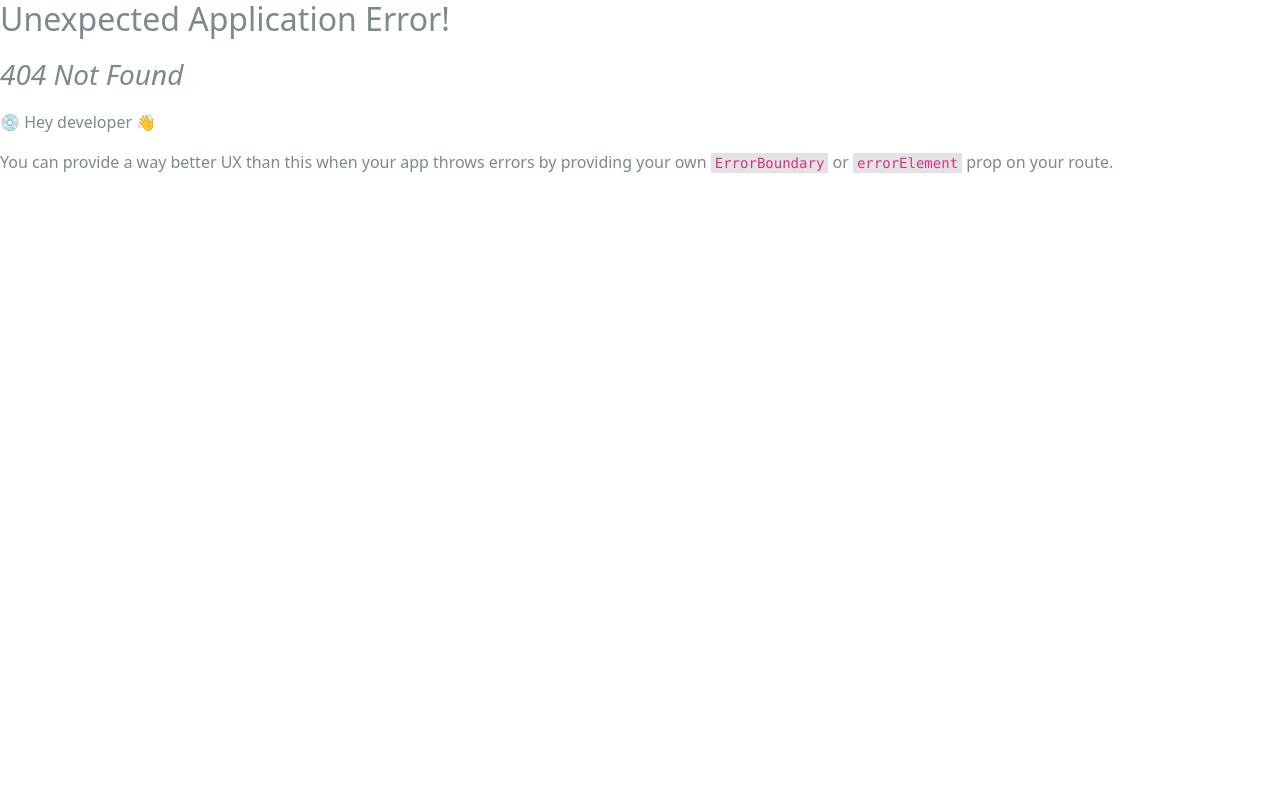
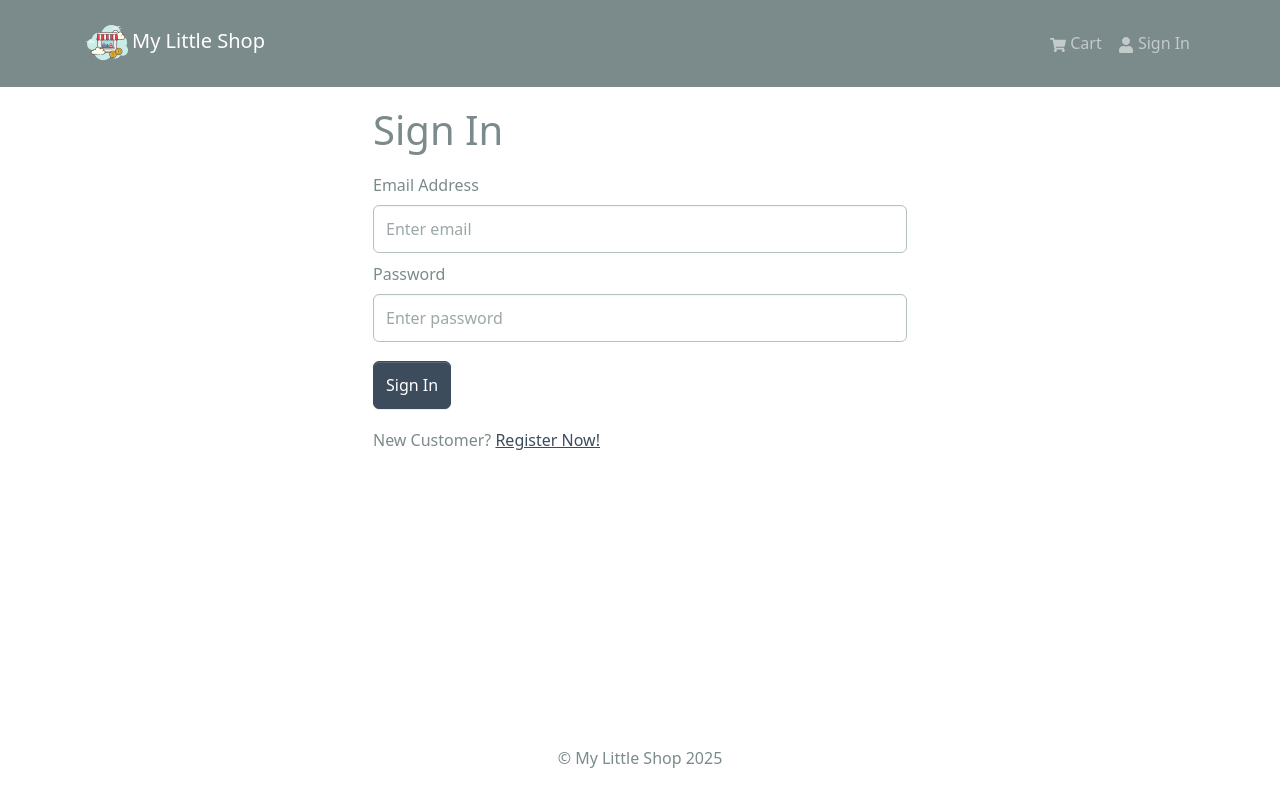
Before and after one commit to canizeus94/my-little-shop, a React (Create React App) app in the folder frontend/: page /login in a window 1280 px wide. Before the commit this address had no page. Built offline with nearby package versions, Linux system fonts and the light colour scheme.

Commit message:
Created Login Screen

```diff
--- a/frontend/src/index.js
+++ b/frontend/src/index.js
@@ -16,6 +16,7 @@
 import HomeScreen from './screens/HomeScreen';
 import ProductScreen from './screens/ProductScreen';
 import CartScreen from './screens/CartScreen';
+import LoginScreen from './screens/LoginScreen';
 
 // Create a router with a single route that renders the App component.
 const router = createBrowserRouter(
@@ -24,6 +25,7 @@
       <Route index={true} path='/' element={<HomeScreen />} />
       <Route path='product/:id' element={<ProductScreen />} />
       <Route path='cart' element={<CartScreen />} />
+      <Route path='login' element={<LoginScreen />} />
     </Route>
   )
 );
--- /dev/null
+++ b/frontend/src/screens/LoginScreen.jsx
@@ -0,0 +1,66 @@
+import { useState, useEffect } from 'react';
+import { Link, redirect, useNavigate } from 'react-router-dom';
+import { Form, Button, Row, Col, FormLabel } from 'react-bootstrap';
+import { useDispatch, useSelector } from 'react-redux';
+import Loader from '../components/Loader';
+import FormContainer from '../components/FormContainer';
+
+// import { useLoginMutation } from '../slices/usersApiSlice';
+// import { setCredentials } from '../slices/authSlice';
+// import { toast } from 'react-toastify';
+
+const LoginScreen = () => {
+  const [email, setEmail] = useState('');
+  const [password, setPassword] = useState('');
+
+  //   const dispatch = useDispatch();
+  //   const navigate = useNavigate();
+
+  //   const [login, { isLoading }] = useLoginMutation();
+
+  //   const { userInfo } = useSelector((state) => state.auth);
+
+  const submitHandler = async (e) => {
+    e.preventDefault();
+    console.log('submit');
+  };
+
+  return (
+    <FormContainer>
+      <h1>Sign In</h1>
+      <Form onSubmit={submitHandler}>
+        <Form.Group controlId='email' className='my-2'>
+          <Form.Label>Email Address</Form.Label>
+          <Form.Control
+            type='email'
+            placeholder='Enter email'
+            value={email}
+            onChange={(e) => setEmail(e.target.value)}
+          ></Form.Control>
+        </Form.Group>
+
+        <Form.Group controlId='password' className='my-2'>
+          <Form.Label>Password</Form.Label>
+          <Form.Control
+            type='password'
+            placeholder='Enter password'
+            value={password}
+            onChange={(e) => setPassword(e.target.value)}
+          ></Form.Control>
+        </Form.Group>
+
+        <Button type='submit' variant='primary' className='mt-2'>
+          Sign In
+        </Button>
+      </Form>
+
+      <Row className='py-3'>
+        <Col>
+          New Customer? <Link to='/register'>Register Now!</Link>
+        </Col>
+      </Row>
+    </FormContainer>
+  );
+};
+
+export default LoginScreen;
```
